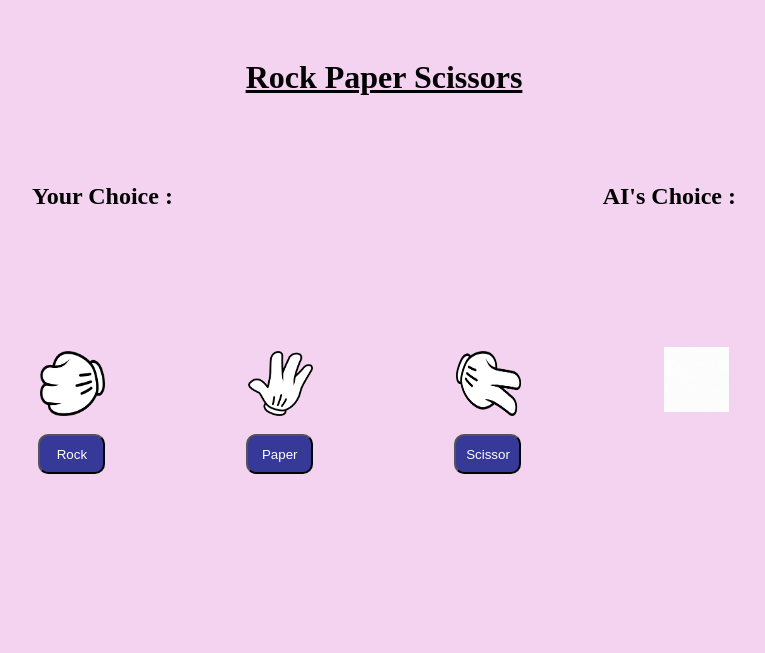
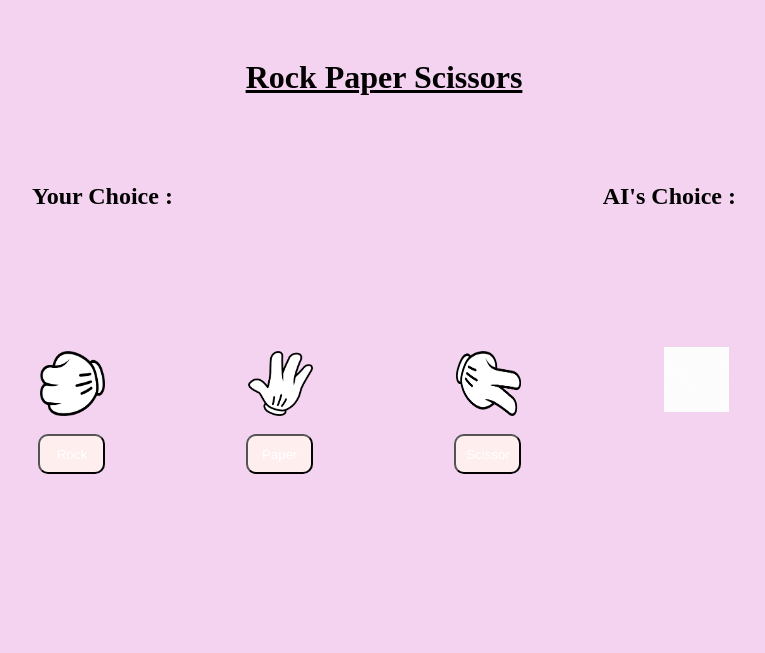
Before and after one commit to Siddhant-Rawat/Rock-Paper-Scissors.github.io, a plain HTML site: page index.html in a window 1280 px wide. Shown: the whole page, without its empty margins (256-1021 px from the left). Drawn offline with Linux system fonts and the light colour scheme.

Commit message:
Changed Background Color

```diff
--- a/style.css
+++ b/style.css
@@ -4,7 +4,7 @@
 }
 
 button {
-    background-color: rgb(54, 57, 151);
+    background-color: #FFEEEE;
     color: white;
     padding: 10px;
     border-radius: 10px;    /*make corners rounded */
```
